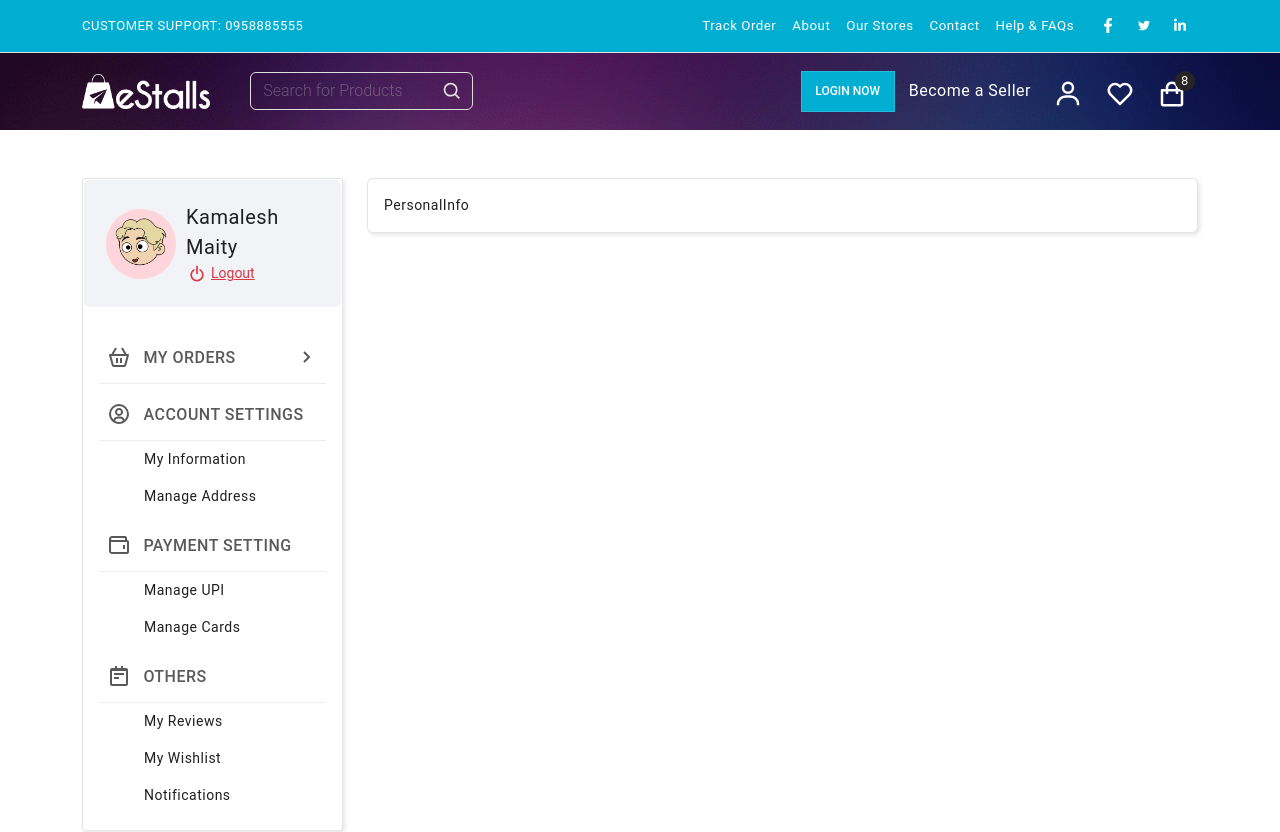
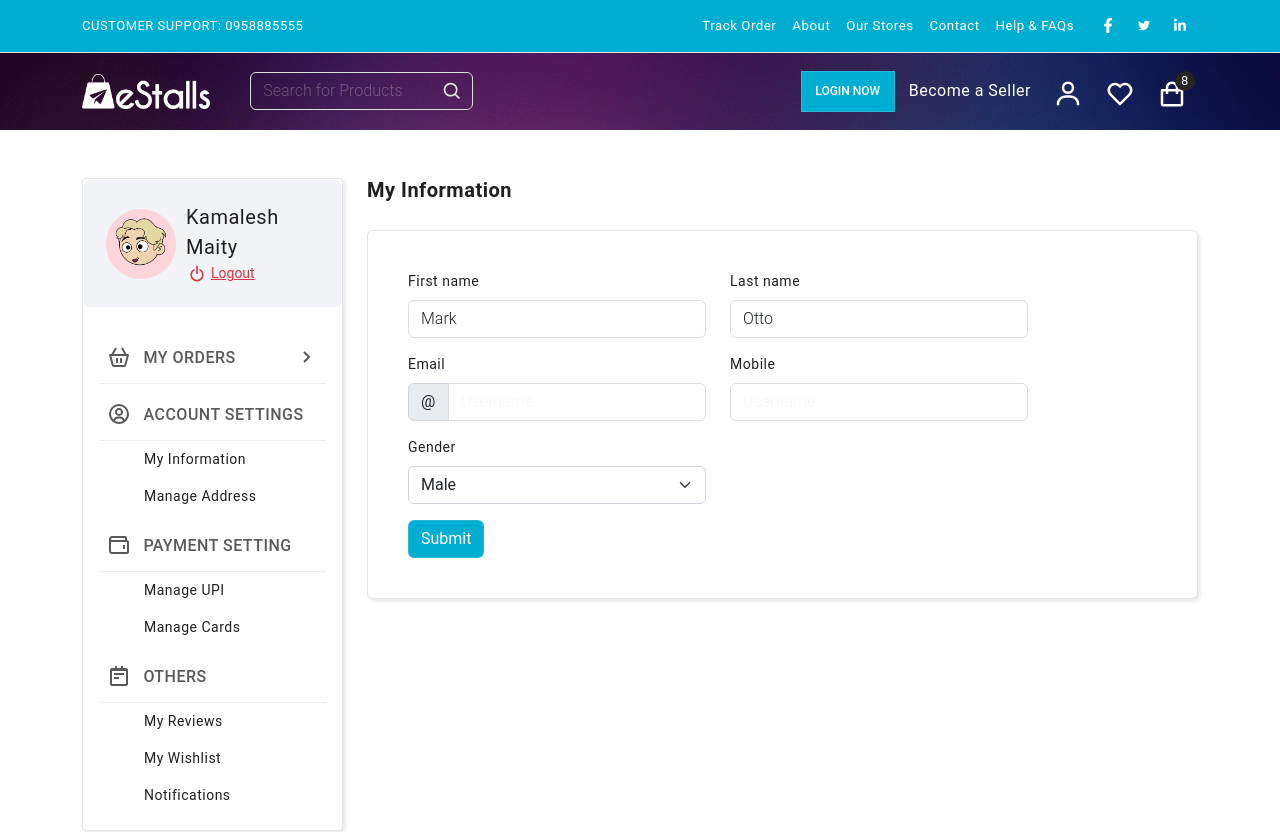
Before and after one commit to kamalesh777/e-stalls-client, a Next.js app: page /profile/account-setting/user-details in a window 1280 px wide. Shown: the top 832 px of the page. Built offline with nearby package versions, Linux system fonts and the light colour scheme.

Commit message:
addressmodal done

```diff
--- /dev/null
+++ b/src/common/ExtraCardHeader.tsx
@@ -0,0 +1,15 @@
+import React from 'react'
+
+interface propTypes {
+  title: string
+  rightComponent?: JSX.Element
+}
+
+const ExtraCardHeader = ({ title, rightComponent }: propTypes): JSX.Element => (
+  <div className="card-extra-header">
+    <h5 className="font-weight-bold">{title}</h5>
+    {rightComponent}
+  </div>
+)
+
+export default ExtraCardHeader
--- /dev/null
+++ b/src/common/Modal/AddressModal.tsx
@@ -0,0 +1,80 @@
+import React from 'react'
+import { Modal, Form, Button, Col, Row } from 'react-bootstrap'
+// eslint-disable-next-line no-restricted-imports
+import ModalWrapper from '../ModalWrapper'
+
+interface propTypes {
+  openModal: boolean
+  setOpenModal: (params: boolean) => void
+}
+
+const AddressModal = ({ openModal, setOpenModal }: propTypes): JSX.Element => {
+  // modal close handler
+  const handleClose = (): void => {
+    setOpenModal(false)
+  }
+  return (
+    <ModalWrapper {...{ openModal, setOpenModal }}>
+      <Modal.Body className="p-4">
+        <Form>
+          <Form.Group className="mb-3" controlId="pincode">
+            <Form.Label>Pincode</Form.Label>
+            <Form.Control type="text" />
+          </Form.Group>
+          <Row>
+            <Form.Group as={Col} md="6" className="mb-3" controlId="username">
+              {/* <Form.Label>Username</Form.Label> */}
+              <Form.Control type="text" placeholder="Username" className="text-dark" />
+            </Form.Group>
+            <Form.Group as={Col} md="6" className="mb-3" controlId="mobile">
+              {/* <Form.Label>Mobile</Form.Label> */}
+              <Form.Control type="text" placeholder="Mobile" className="text-dark" />
+            </Form.Group>
+          </Row>
+          <Row>
+            <Form.Group className="mb-3" as={Col} md="6" controlId="state">
+              {/* <Form.Label>State</Form.Label> */}
+              <Form.Control type="text" placeholder="State" className="text-dark" />
+            </Form.Group>
+            <Form.Group className="mb-3" as={Col} md="6" controlId="city">
+              {/* <Form.Label>City</Form.Label> */}
+              <Form.Control type="text" placeholder="City" className="text-dark" />
+            </Form.Group>
+          </Row>
+
+          <Form.Group className="mb-3" controlId="exampleForm.ControlTextarea1">
+            {/* <Form.Label>Address</Form.Label> */}
+            <Form.Control as="textarea" rows={3} placeholder="Address..." className="text-dark" />
+          </Form.Group>
+          <Row>
+            <Form.Group className="mb-3" as={Col} md="6" controlId="landmark">
+              {/* <Form.Label>Landmark (Optional)</Form.Label> */}
+              <Form.Control type="text" placeholder="Landmark (Optional)" className="text-dark" />
+            </Form.Group>
+            <Form.Group className="mb-3" as={Col} md="6" controlId="alternate_mobile">
+              {/* <Form.Label>Mobile (Alternate) </Form.Label> */}
+              <Form.Control type="text" placeholder="Mobile (Alternate)" className="text-dark" />
+            </Form.Group>
+          </Row>
+          <Form.Group className="mb-3" controlId="addressType">
+            <Form.Label>Address Type </Form.Label>
+            <div className="mb-3">
+              <Form.Check inline label="Home" name="home" type="radio" id="home" />
+              <Form.Check inline label="Office" name="office" type="radio" id="office" />
+              <Form.Check inline label="Other" name="other" type="radio" id="other" />
+            </div>
+          </Form.Group>
+          <div>
+            <Button className="btn btn-light btn-ecom me-2" onClick={handleClose}>
+              Submit
+            </Button>
+            <Button variant="secondary" onClick={handleClose}>
+              Close
+            </Button>
+          </div>
+        </Form>
+      </Modal.Body>
+    </ModalWrapper>
+  )
+}
+export default AddressModal
--- a/src/common/ReviewRating.tsx
+++ b/src/common/Modal/ReviewRating.tsx
@@ -2,7 +2,8 @@ import React, { useState, useEffect } from 'react'
 import { Modal, Badge, Form, Button } from 'react-bootstrap'
 import { Rating } from 'react-simple-star-rating'
 import { tooltipArray } from '@/mock/ratingData.js'
-import UploaderWithList from './UploaderWithList'
+import ModalWrapper from '../ModalWrapper'
+import UploaderWithList from '../UploaderWithList'
 
 interface propTypes {
   openModal: boolean
@@ -52,7 +53,7 @@ const ReviewRating = ({ openModal, setOpenModal }: propTypes): JSX.Element => {
   }, [])
 
   return (
-    <Modal centered show={openModal} onHide={handleClose} animation={false}>
+    <ModalWrapper {...{ openModal, setOpenModal }}>
       <Modal.Body className="py-4">
         <div className="review-product">
           <img src="/assets/images/products/02.png" />
@@ -103,7 +104,7 @@ const ReviewRating = ({ openModal, setOpenModal }: propTypes): JSX.Element => {
           </div>
         </Form>
       </Modal.Body>
-    </Modal>
+    </ModalWrapper>
   )
 }
 
--- /dev/null
+++ b/src/common/ModalWrapper.tsx
@@ -0,0 +1,23 @@
+import React from 'react'
+import { Modal } from 'react-bootstrap'
+
+interface propTypes {
+  openModal: boolean
+  setOpenModal: (params: boolean) => void
+  children: React.ReactNode
+  classes?: string
+}
+
+const ModalWrapper = ({ openModal, setOpenModal, children, classes }: propTypes): JSX.Element => {
+  // modal close handler
+  const handleClose = (): void => {
+    setOpenModal(false)
+  }
+  return (
+    <Modal centered show={openModal} onHide={handleClose} animation={false} className={classes}>
+      {children}
+    </Modal>
+  )
+}
+
+export default ModalWrapper
--- a/src/components/Profile/AccountSetting/ManageAddress.tsx
+++ b/src/components/Profile/AccountSetting/ManageAddress.tsx
@@ -3,6 +3,8 @@ import { Card, Col, Dropdown, Row } from 'react-bootstrap'
 import { BiCheckSquare, BiDotsVerticalRounded, BiEdit, BiPlus, BiTrash } from 'react-icons/bi'
 import { HiOutlineHome, HiOutlineOfficeBuilding } from 'react-icons/hi'
 
+import ExtraCardHeader from '@/common/ExtraCardHeader'
+import AddressModal from '@/common/Modal/AddressModal'
 import addressData from '@/mock/address.json'
 
 interface dataType {
@@ -15,7 +17,9 @@ interface dataType {
 }
 const ManageAddress = (): JSX.Element => {
   const [addressList] = useState<dataType[]>(addressData)
+  const [openModal, setOpenModal] = useState<boolean>(false)
 
+  // dropdown option
   const individualDropdown = (obj: dataType): JSX.Element => (
     <Dropdown className="option-menu">
       <Dropdown.Toggle id="dropdown-basic" className="simple-dropdown">
@@ -42,13 +46,15 @@ const ManageAddress = (): JSX.Element => {
   )
   return (
     <div className="content-wrapper">
-      <div className="card-extra-header">
-        <h5>Manage Address</h5>
-        <button className="btn btn-light">
-          <BiPlus />
-          Add Address
-        </button>
-      </div>
+      <ExtraCardHeader
+        title="Manage Address"
+        rightComponent={
+          <button className="btn btn-light" onClick={() => setOpenModal(true)}>
+            <BiPlus />
+            Add Address
+          </button>
+        }
+      />
       <Row>
         {addressList.map(obj => (
           <Col key={obj._id} md={6}>
@@ -70,6 +76,7 @@ const ManageAddress = (): JSX.Element => {
           </Col>
         ))}
       </Row>
+      <AddressModal {...{ openModal, setOpenModal }} />
     </div>
   )
 }
--- a/src/components/Profile/AccountSetting/PersonalInfo.tsx
+++ b/src/components/Profile/AccountSetting/PersonalInfo.tsx
@@ -1,11 +1,62 @@
 import React from 'react'
+import { Form, Row, Col, InputGroup, Button } from 'react-bootstrap'
+import { BiPlus } from 'react-icons/bi'
+import ExtraCardHeader from '@/common/ExtraCardHeader'
 
 const PersonalInfo = (): JSX.Element => {
-  console.log("hello")
+  console.log('hello')
   return (
-    <div className="card">
-      <div className="card-body">PersonalInfo</div>
-    </div>
+    <>
+      <ExtraCardHeader title="My Information" />
+      <div className="card">
+        <div className="card-body">
+          <Form className="p-4">
+            <Row className="mb-3">
+              <Form.Group as={Col} md="5" controlId="first_name">
+                <Form.Label>First name</Form.Label>
+                <Form.Control required type="text" placeholder="First name" defaultValue="Mark" />
+                <Form.Control.Feedback>Looks good!</Form.Control.Feedback>
+              </Form.Group>
+              <Form.Group as={Col} md="5" controlId="last_name">
+                <Form.Label>Last name</Form.Label>
+                <Form.Control required type="text" placeholder="Last name" defaultValue="Otto" />
+                <Form.Control.Feedback>Looks good!</Form.Control.Feedback>
+              </Form.Group>
+            </Row>
+            <Row className="mb-3">
+              <Form.Group as={Col} md="5" controlId="email">
+                <Form.Label>Email</Form.Label>
+                <InputGroup hasValidation>
+                  <InputGroup.Text id="inputGroupPrepend">@</InputGroup.Text>
+                  <Form.Control type="text" placeholder="Username" aria-describedby="inputGroupPrepend" required />
+                  <Form.Control.Feedback type="invalid">Please choose a username.</Form.Control.Feedback>
+                </InputGroup>
+              </Form.Group>
+              <Form.Group as={Col} md="5" controlId="mobile">
+                <Form.Label>Mobile</Form.Label>
+                <InputGroup hasValidation>
+                  <Form.Control type="number" placeholder="Username" aria-describedby="inputGroupPrepend" required />
+                  <Form.Control.Feedback type="invalid">Please choose a username.</Form.Control.Feedback>
+                </InputGroup>
+              </Form.Group>
+            </Row>
+            <Row className="mb-3">
+              <Form.Group as={Col} md="5" controlId="gender">
+                <Form.Label>Gender</Form.Label>
+                <Form.Select aria-label="Default select example">
+                  <option value="male">Male</option>
+                  <option value="female">Female</option>
+                  <option value="other">Other</option>
+                </Form.Select>
+              </Form.Group>
+            </Row>
+            <Button type="submit" className="btn btn-light btn-ecom">
+              Submit
+            </Button>
+          </Form>
+        </div>
+      </div>
+    </>
   )
 }
 
--- a/src/components/Profile/Orders/index.tsx
+++ b/src/components/Profile/Orders/index.tsx
@@ -2,7 +2,7 @@ import React, { useState } from 'react'
 import { Button, Col, Row } from 'react-bootstrap'
 import { BiSearch } from 'react-icons/bi'
 
-import ReviewRating from '@/common/ReviewRating'
+import ReviewRating from '@/common/Modal/ReviewRating'
 import orderData from '@/mock/orders.json'
 
 const Orders = (): JSX.Element => {
--- a/styles/globals.scss
+++ b/styles/globals.scss
@@ -40,6 +40,9 @@ a {
 }
 hr {
     margin-bottom: 1.7rem;
+}
+.font-weight-bold {
+	font-weight: 600;
 }
 .fs-7 {
 	font-size: 0.8rem;
```
